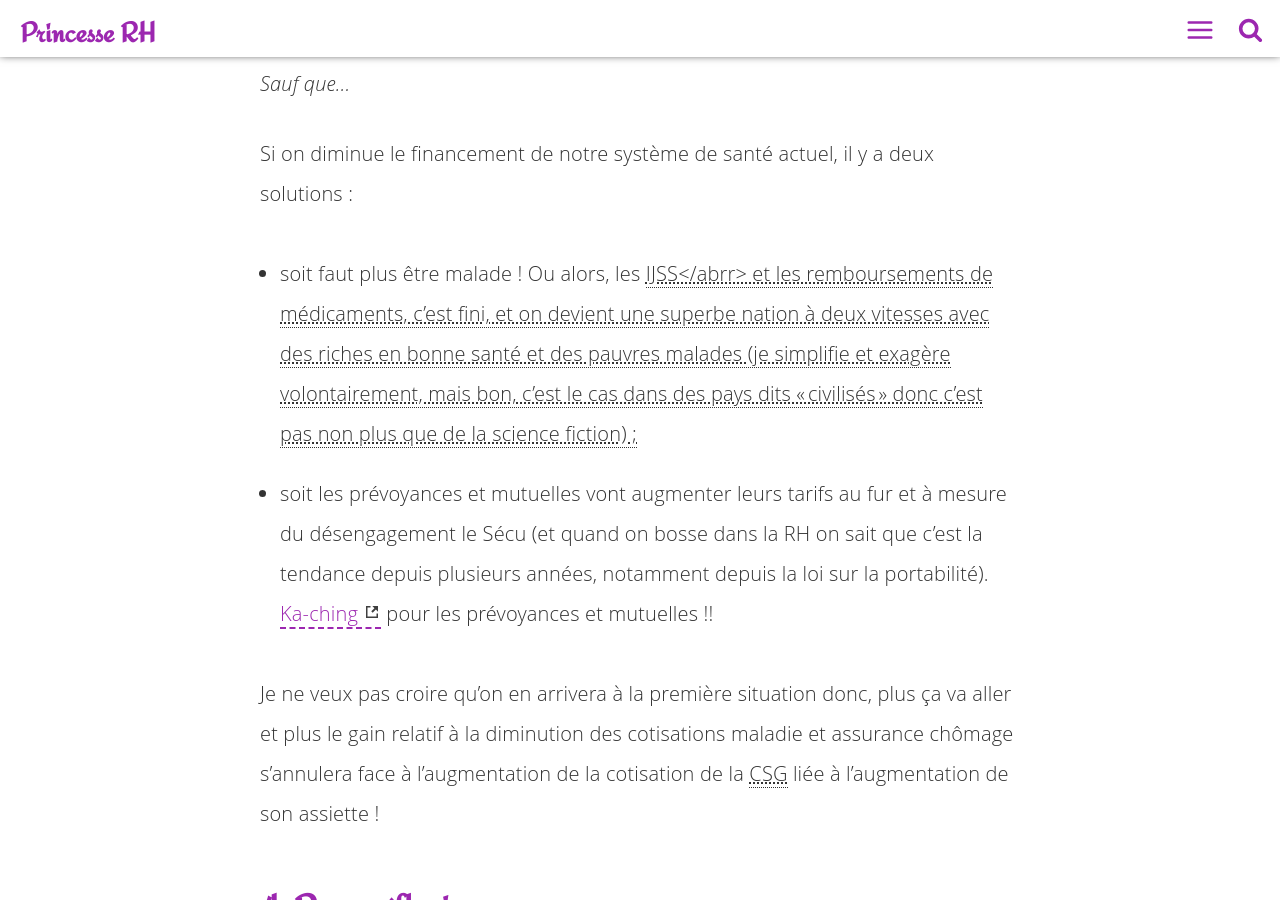
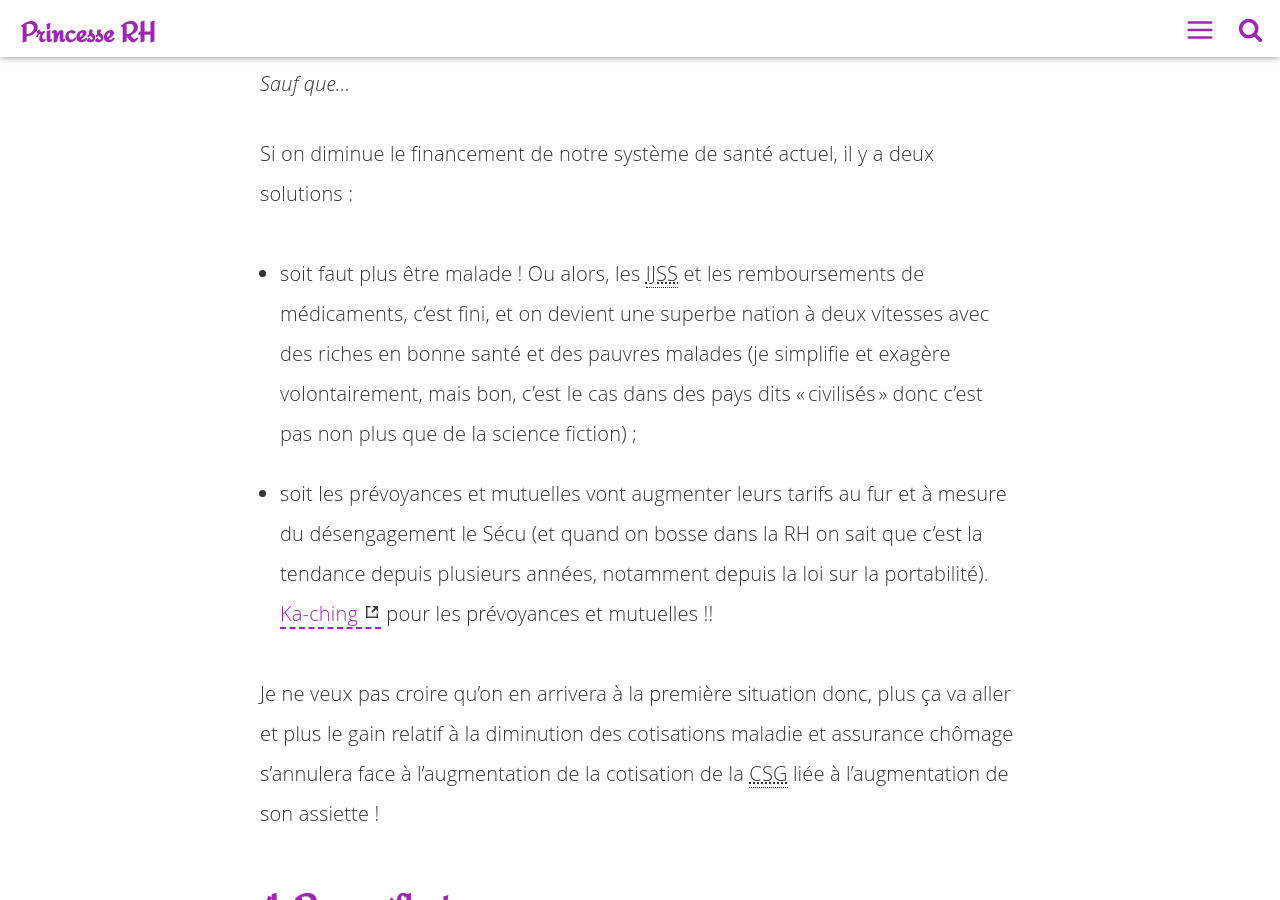
Before and after one commit to Libelilou/libelilou.github.io, a Jekyll site: the page built from _posts/rh/2017-06-18-billet-humeur-cotisations.md, in a window 1280 px wide and 900 px high, scrolled down 3312 px. Built offline with Jekyll 4.4.1, drawn with Linux system fonts in a browser that asks for light colours; comment, search, counter and statistics services are not loaded; some of the changed lines change nothing that is shown.

Commit message:
Fix thks @thibault

```diff
--- a/_posts/rh/2017-06-18-billet-humeur-cotisations.md
+++ b/_posts/rh/2017-06-18-billet-humeur-cotisations.md
@@ -46,7 +46,7 @@ Alors, c'est vrai, quand on regarde les calculs, on se dit que finalement, le fa
 
 Si on diminue le financement de notre système de santé actuel, il y a deux solutions :
 
-- soit faut plus être malade ! Ou alors, les <abbr title="Indemnités Journalières de la Sécurité Sociale">IJSS</abrr> et les remboursements de médicaments, c'est fini, et on devient une superbe nation à deux vitesses avec des riches en bonne santé et des pauvres malades (je simplifie et exagère volontairement, mais bon, c'est le cas dans des pays dits "civilisés" donc c'est pas non plus que de la science fiction) ;
+- soit faut plus être malade ! Ou alors, les <abbr title="Indemnités Journalières de la Sécurité Sociale">IJSS</abbr> et les remboursements de médicaments, c'est fini, et on devient une superbe nation à deux vitesses avec des riches en bonne santé et des pauvres malades (je simplifie et exagère volontairement, mais bon, c'est le cas dans des pays dits "civilisés" donc c'est pas non plus que de la science fiction) ;
 - soit les prévoyances et mutuelles vont augmenter leurs tarifs au fur et à mesure du désengagement le Sécu (et quand on bosse dans la RH on sait que c'est la tendance depuis plusieurs années, notamment depuis la loi sur la portabilité). [Ka-ching](https://youtu.be/iEe3hBXZEyI) pour les prévoyances et mutuelles !!
 
 Je ne veux pas croire qu'on en arrivera à la première situation donc, plus ça va aller et plus le gain relatif à la diminution des cotisations maladie et assurance chômage s'annulera face à l'augmentation de la cotisation de la <abbr title="Contribution Sociale Généralisée">CSG</abbr> liée à l'augmentation de son assiette !
```
